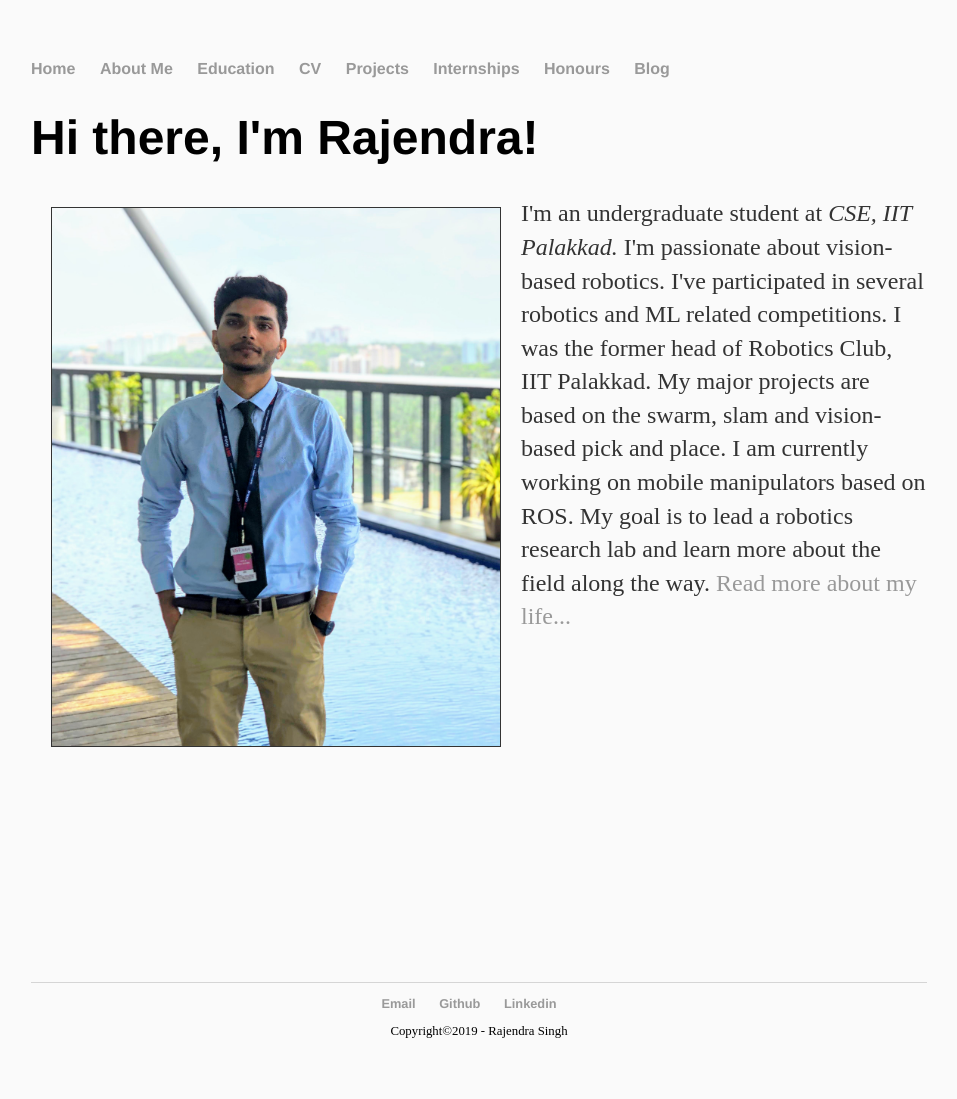
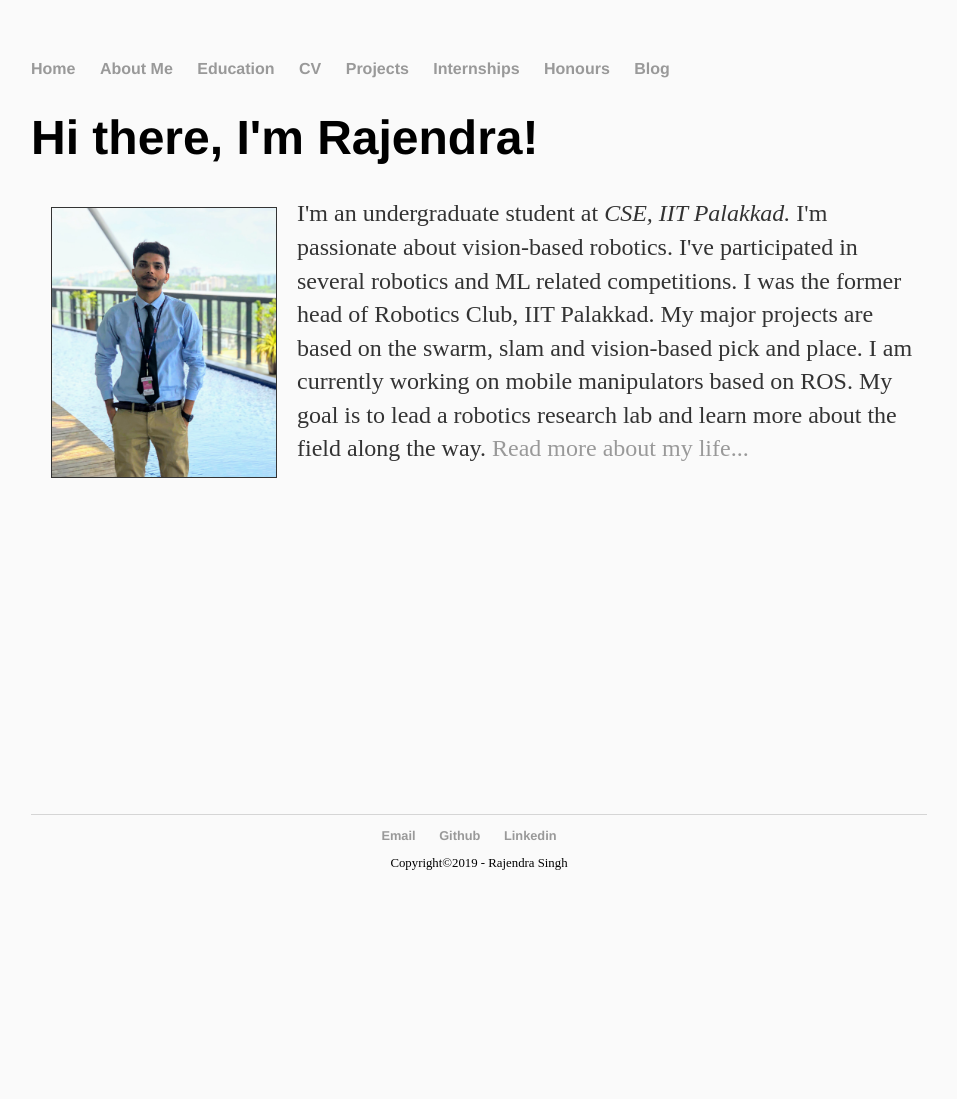
Before and after one commit to iamrajee/iamrajee.github.io, a Jekyll site: the page built from index.html, in a window 1280 px wide. Shown: the whole page, without its empty margins (161-1118 px from the left). Built offline with Jekyll 4.4.1, drawn with Linux system fonts in a browser that asks for light colours; after the commit the page ends 931 px from its top, so only the background shows below that.

Commit message:
Update index.html

```diff
--- a/index.html
+++ b/index.html
@@ -7,6 +7,6 @@
 <!-- 	<p><img src="images/rajendra_passport_photo.jpg" height="230" width="185" align="left" border="2" HSPACE="20" VSPACE="10" />I'm an undergraduate student at <em>CSE, IIT Palakkad.</em> I'm passionate about vision-based robotics. I've participated in several robotics and ML related competitions. I was the former head of Robotics Club, IIT Palakkad. My major projects are based on the swarm, slam and vision-based pick and place. I am currently working on mobile manipulators based on ROS. My goal is to lead a robotics research lab and learn more about the field along the way. <a href="/about">Read more about my life...</a></p> -->
 
 
-	<p><img src="images/rajendraFullPic.jpg" height="50%" width="50%" align="left" border="1" HSPACE="20" VSPACE="10" />I'm an undergraduate student at <em>CSE, IIT Palakkad.</em> I'm passionate about vision-based robotics. I've participated in several robotics and ML related competitions. I was the former head of Robotics Club, IIT Palakkad. My major projects are based on the swarm, slam and vision-based pick and place. I am currently working on mobile manipulators based on ROS. My goal is to lead a robotics research lab and learn more about the field along the way. <a href="/about">Read more about my life...</a></p>
+	<p><img src="images/rajendraFullPic.jpg" height="25%" width="25%" align="left" border="1" HSPACE="20" VSPACE="10" />I'm an undergraduate student at <em>CSE, IIT Palakkad.</em> I'm passionate about vision-based robotics. I've participated in several robotics and ML related competitions. I was the former head of Robotics Club, IIT Palakkad. My major projects are based on the swarm, slam and vision-based pick and place. I am currently working on mobile manipulators based on ROS. My goal is to lead a robotics research lab and learn more about the field along the way. <a href="/about">Read more about my life...</a></p>
 	<br/><br/><br/><br/><br/><br/><br/><br/><br/><br/><br/><br/><br/><br/><br/><br/><br/><br/>
 </div><!-- /.blurb -->
```
